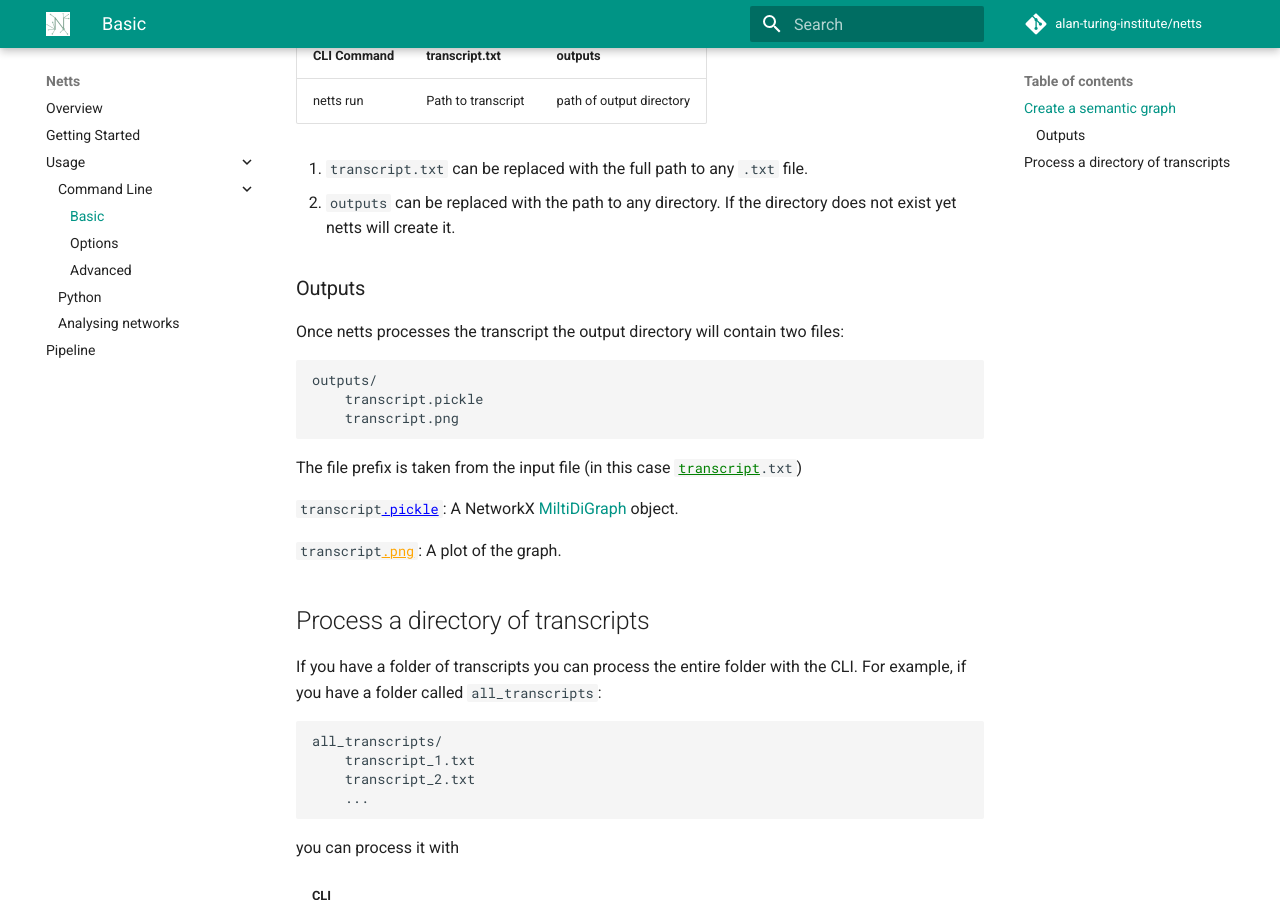
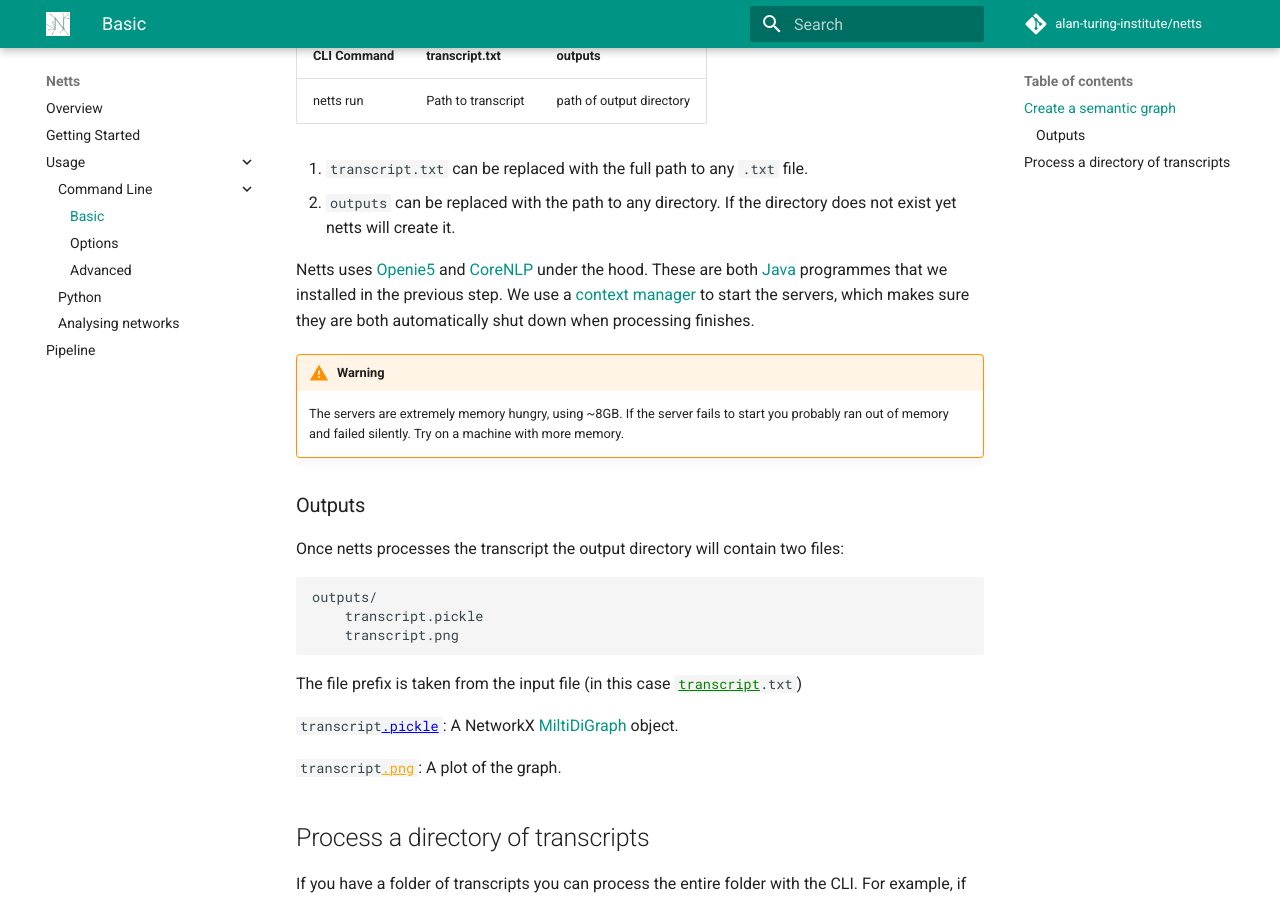
Before and after one commit to alan-turing-institute/netts, an MkDocs documentation site: the page built from docs/docs/cli_basics.md, in a window 1280 px wide and 900 px high, scrolled down 713 px. Built offline with MkDocs 1.6.1 and Material for MkDocs 9.7.7, drawn with Linux system fonts in a browser that asks for light colours; comment, search, counter and statistics services are not loaded.

Commit message:
Add memory warning to docs on cli section
    - Was only in Python section before

```diff
--- a/docs/docs/cli_basics.md
+++ b/docs/docs/cli_basics.md
@@ -33,6 +33,11 @@ We can break this down into the following components:
 1. `transcript.txt` can be replaced with the full path to any `.txt` file.
 2. `outputs` can be replaced with the path to any directory. If the directory does not exist yet netts will create it.
 
+Netts uses [Openie5](https://github.com/dair-iitd/OpenIE-standalone) and [CoreNLP](https://stanfordnlp.github.io/CoreNLP/) under the hood. These are both [Java](https://en.wikipedia.org/wiki/Java_(programming_language)) programmes that we installed in the previous step. We use a [context manager](https://book.pythontips.com/en/latest/context_managers.html) to start the servers, which makes sure they are both automatically shut down when processing finishes.
+
+!!! warning
+    The servers are extremely memory hungry, using ~8GB. If the server fails to start you probably ran out of memory and failed silently. Try on a machine with more memory.
+
 ### Outputs
 
 Once netts processes the transcript the output directory will contain two files:
```
